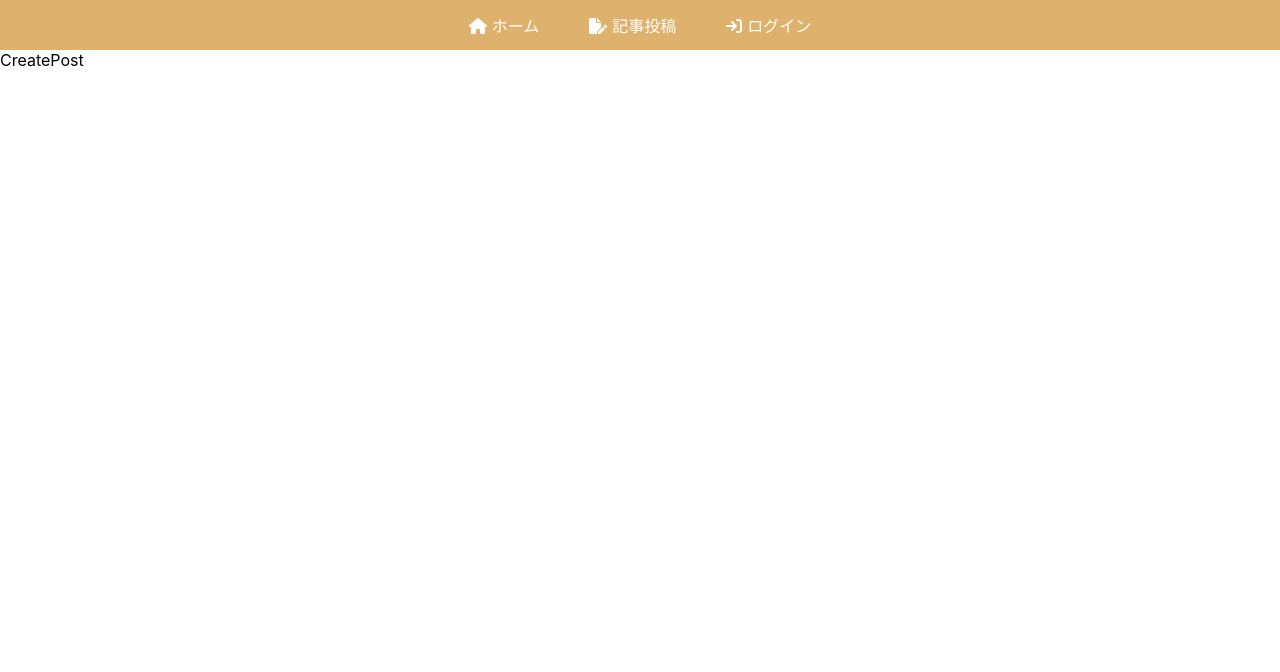
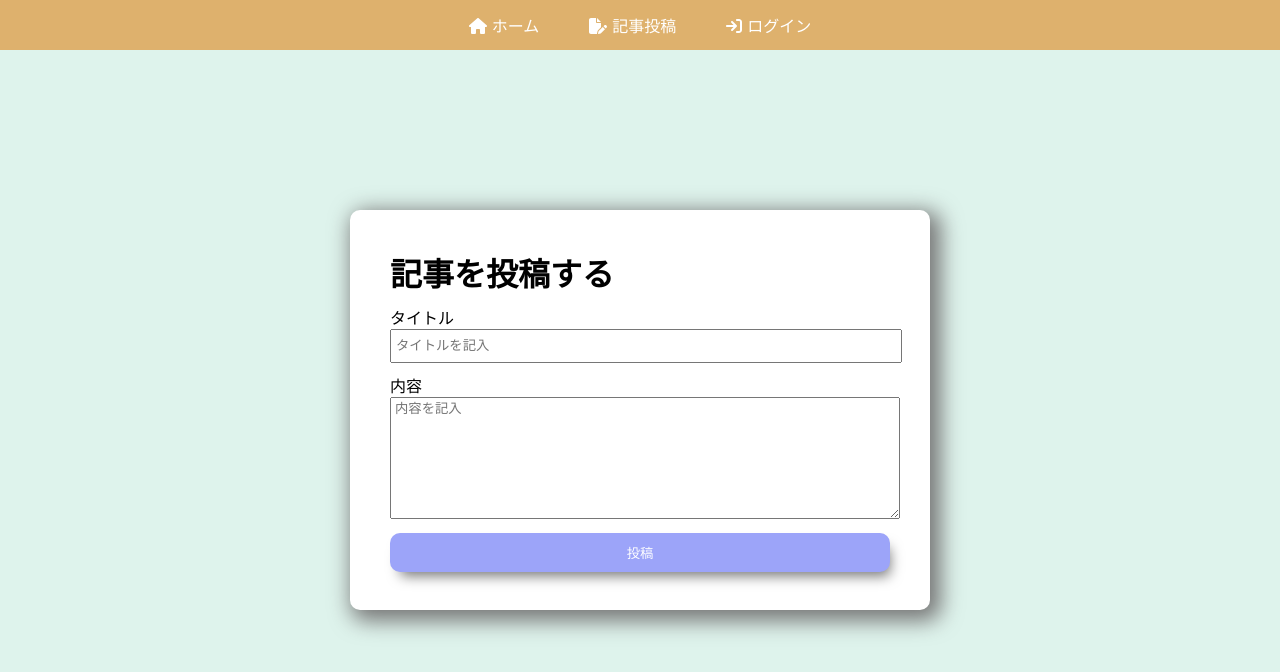
Before and after one commit to ahuiru/blog-with-react-and-firebase, a React (Create React App) app: page /createpost in a window 1280 px wide. Shown: the top 672 px of the page. Built offline with nearby package versions, Linux system fonts and the light colour scheme.

Commit message:
createPostPage design

```diff
--- /dev/null
+++ b/src/components/CreatePost.css
@@ -0,0 +1,53 @@
+.createPostPage {
+  display: flex;
+  align-items: center;
+  justify-content: center;
+  height: 90vh;
+}
+
+.postContainer {
+  background-color: white;
+  border-radius: 10px;
+  display: flex;
+  flex-direction: column;
+  justify-content: center;
+  height: 400px;
+  width: 500px;
+  gap: 10px;
+  padding: 0 40px;
+  box-shadow: 6px 6px 21px 5px #777777;
+}
+
+.postContainer h1 {
+  margin: 0;
+}
+
+.postContainer input {
+  width: 100%;
+  height: 30px;
+  outline: none;
+  padding: 0 4px;
+}
+
+.postContainer textarea {
+  width: 100%;
+  height: 120px;
+  outline: none;
+  padding: 0 4px;
+}
+
+.postButton {
+  background-color: rgb(156, 164, 249);
+  color: white;
+  padding: 10px 0;
+  border: none;
+  box-shadow: 5px 9px 13px -5px #777777;
+  border-radius: 10px;
+  cursor: pointer;
+}
+
+.postButton:hover {
+  transform: translateY(5px);
+  transition: all 0.4s;
+  box-shadow: none;
+}
--- a/src/components/CreatePost.js
+++ b/src/components/CreatePost.js
@@ -1,7 +1,21 @@
-import React from 'react'
+import React from 'react';
+import "./CreatePost.css";
 
 export const CreatePost = () => {
   return (
-    <div>CreatePost</div>
+    <div className='createPostPage'>
+      <div className="postContainer">
+        <h1>記事を投稿する</h1>
+        <div className="inputPost">
+          <div>タイトル</div>
+          <input type="text" placeholder='タイトルを記入' />
+        </div>
+        <div className="inputPost">
+          <div>内容</div>
+          <textarea placeholder='内容を記入'></textarea>
+        </div>
+        <button className='postButton'>投稿</button>
+      </div>
+    </div>
   )
 }
--- a/src/index.css
+++ b/src/index.css
@@ -5,6 +5,7 @@
     sans-serif;
   -webkit-font-smoothing: antialiased;
   -moz-osx-font-smoothing: grayscale;
+  background-color: rgb(222, 243, 236);
 }
 
 code {
```
